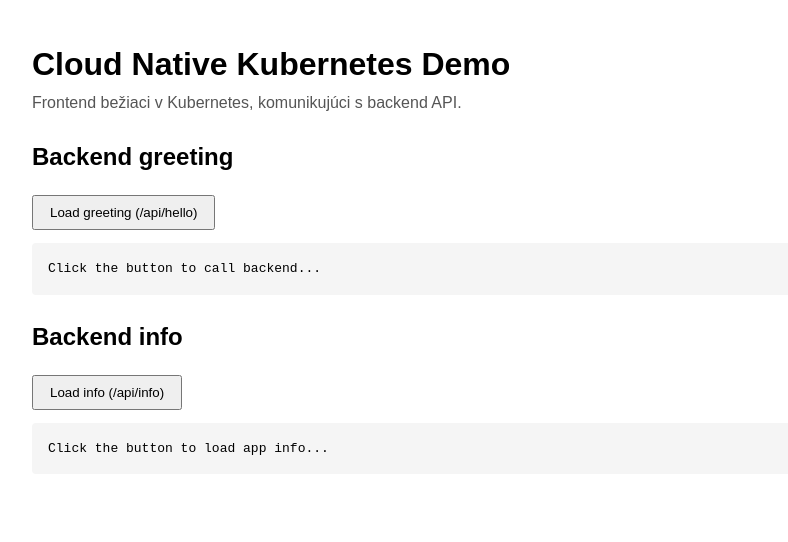
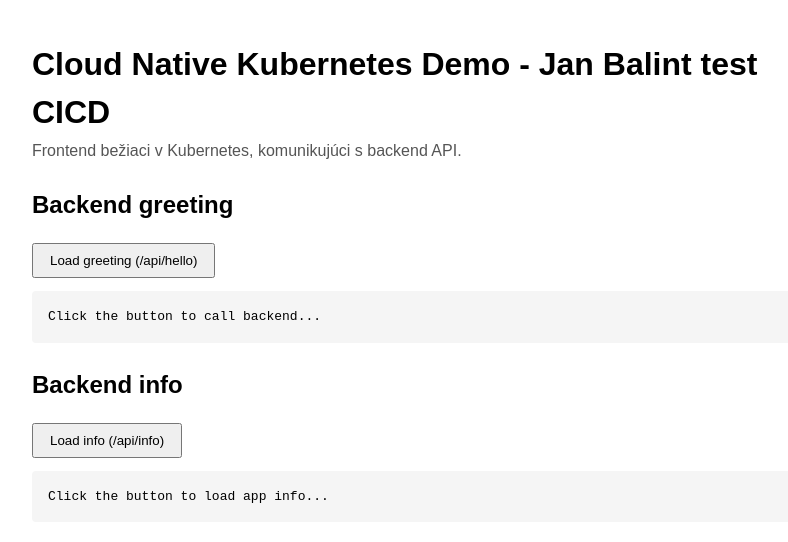
Before and after one commit to johno221/kubernetes-cloud-native-stack, a plain HTML site: page apps/frontend/index.html in a window 1280 px wide. Shown: the whole page, without its empty margins (208-996 px from the left). Drawn offline with Linux system fonts and the light colour scheme.

Commit message:
test change of code

```diff
--- a/apps/frontend/index.html
+++ b/apps/frontend/index.html
@@ -39,7 +39,7 @@
     </style>
   </head>
   <body>
-    <h1>Cloud Native Kubernetes Demo</h1>
+    <h1>Cloud Native Kubernetes Demo  - Jan Balint test CICD</h1>
     <div class="subtitle">
       Frontend bežiaci v Kubernetes, komunikujúci s backend API.
     </div>
```
